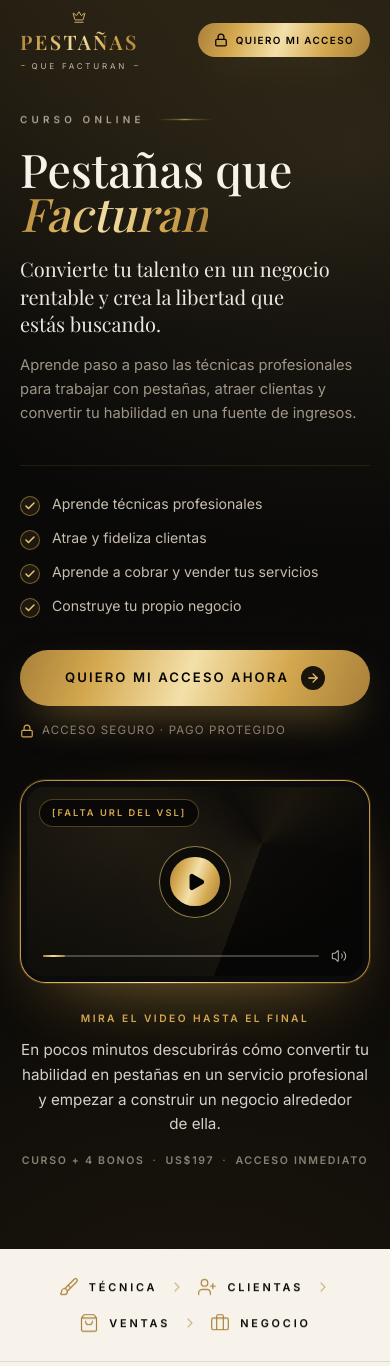
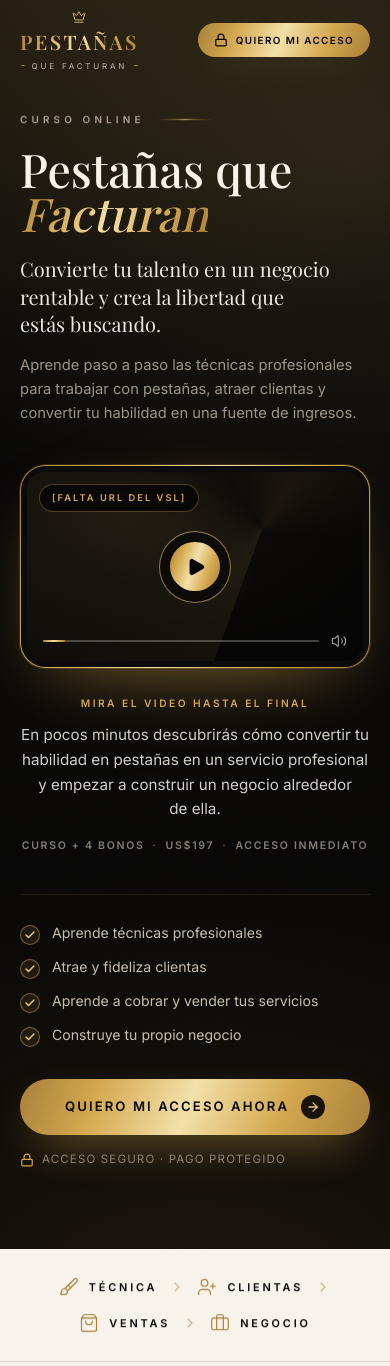
Before and after one commit to tatianaladvega19-cloud/landing, a Next.js app: page / in a window 390 px wide. Shown: the top 1366 px of the page. Built offline with nearby package versions, Linux system fonts and the light colour scheme; a web font is replaced by a local one.

Commit message:
fix: reorder VSL on mobile hero

```diff
--- a/components/Hero.tsx
+++ b/components/Hero.tsx
@@ -14,10 +14,9 @@ const BENEFITS = [
 /**
  * Hero: ~40% texto / ~60% video en desktop, con el VSL visible sin scroll.
  *
- * El VSL se renderiza UNA sola vez. En móvil va al final (titular →
- * beneficios → CTA → VSL → bloque de conversión) por orden natural del
- * documento; en desktop el grid lo manda a la columna derecha ocupando
- * ambas filas.
+ * El VSL se renderiza UNA sola vez. En móvil/tablet sigue el orden natural
+ * del documento (titular → VSL → bloque de conversión → beneficios → CTA);
+ * en desktop el grid lo manda a la columna derecha ocupando ambas filas.
  *
  * El espaciado está ajustado para que el CTA entre en la
  * primera pantalla: es lo que decide la conversión.
@@ -59,6 +58,34 @@ export default function Hero() {
           </Reveal>
         </div>
 
+        {/* ---------- VSL + bloque de conversión (móvil: tras la descripción. Desktop: columna derecha) ---------- */}
+        <Reveal delay={100} className="lg:col-start-2 lg:row-span-2 lg:row-start-1 lg:self-center">
+          <VSLPlayer
+            videoUrl={courseData.vslUrl}
+            poster={courseData.vslPoster}
+            autoplayMuted={courseData.vslAutoplayMuted}
+          />
+
+          <div className="mx-auto mt-7 max-w-2xl text-center">
+            <p className="flex items-center justify-center gap-3 text-[0.64rem] font-semibold tracking-[0.24em] whitespace-nowrap text-gold uppercase sm:tracking-[0.36em]">
+              <span aria-hidden className="hidden h-px w-12 bg-gold/40 sm:block" />
+              Mira el video hasta el final
+              <span aria-hidden className="hidden h-px w-12 bg-gold/40 sm:block" />
+            </p>
+            <p className="mt-3 text-[0.95rem] leading-relaxed text-beige-light/85 text-pretty">
+              En pocos minutos descubrirás cómo convertir tu habilidad en pestañas en un servicio
+              profesional y empezar a construir un negocio alrededor de ella.
+            </p>
+            <p className="mt-4 text-[0.66rem] font-semibold tracking-[0.16em] text-beige/55 uppercase sm:tracking-[0.24em]">
+              <span className="whitespace-nowrap">Curso + {courseData.bonuses.length} bonos</span>
+              <span className="mx-2 text-gold/60">·</span>
+              <span className="whitespace-nowrap">{formatUSD(coursePrice)}</span>
+              <span className="mx-2 text-gold/60">·</span>
+              <span className="whitespace-nowrap">Acceso inmediato</span>
+            </p>
+          </div>
+        </Reveal>
+
         {/* ---------- Beneficios + CTA (fila 2, columna izquierda) ---------- */}
         <div className="lg:col-start-1 lg:row-start-2 lg:self-start lg:pt-7">
           <Reveal delay={220}>
@@ -86,34 +113,6 @@ export default function Hero() {
             </div>
           </Reveal>
         </div>
-
-        {/* ---------- VSL + bloque de conversión (móvil: al final. Desktop: columna derecha) ---------- */}
-        <Reveal delay={100} className="lg:col-start-2 lg:row-span-2 lg:row-start-1 lg:self-center">
-          <VSLPlayer
-            videoUrl={courseData.vslUrl}
-            poster={courseData.vslPoster}
-            autoplayMuted={courseData.vslAutoplayMuted}
-          />
-
-          <div className="mx-auto mt-7 max-w-2xl text-center">
-            <p className="flex items-center justify-center gap-3 text-[0.64rem] font-semibold tracking-[0.24em] whitespace-nowrap text-gold uppercase sm:tracking-[0.36em]">
-              <span aria-hidden className="hidden h-px w-12 bg-gold/40 sm:block" />
-              Mira el video hasta el final
-              <span aria-hidden className="hidden h-px w-12 bg-gold/40 sm:block" />
-            </p>
-            <p className="mt-3 text-[0.95rem] leading-relaxed text-beige-light/85 text-pretty">
-              En pocos minutos descubrirás cómo convertir tu habilidad en pestañas en un servicio
-              profesional y empezar a construir un negocio alrededor de ella.
-            </p>
-            <p className="mt-4 text-[0.66rem] font-semibold tracking-[0.16em] text-beige/55 uppercase sm:tracking-[0.24em]">
-              <span className="whitespace-nowrap">Curso + {courseData.bonuses.length} bonos</span>
-              <span className="mx-2 text-gold/60">·</span>
-              <span className="whitespace-nowrap">{formatUSD(coursePrice)}</span>
-              <span className="mx-2 text-gold/60">·</span>
-              <span className="whitespace-nowrap">Acceso inmediato</span>
-            </p>
-          </div>
-        </Reveal>
       </div>
     </section>
   );
```
